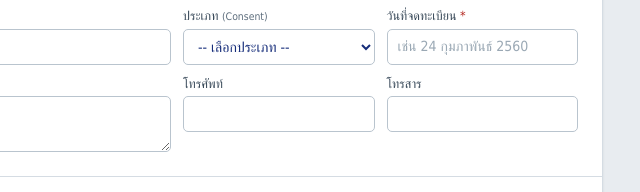
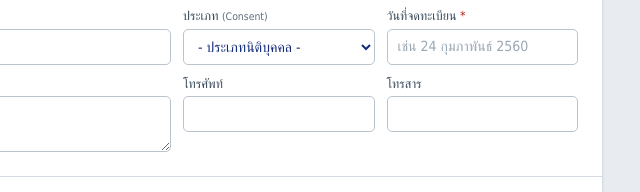
Before and after one commit to Jakkrawut-ORIX/Consent, a plain HTML site: page index.html in a window 1280 px wide. Shown: the part 312-504 px from the top of the page, 577-1217 px from the left. Drawn offline with Linux system fonts and the light colour scheme; a web font is replaced by a local one.

Commit message:
Update index.html

```diff
--- a/index.html
+++ b/index.html
@@ -24,7 +24,7 @@
 <section class="sec"><div class="hd"><h2>นิติบุคคล</h2><p>ช่องที่มี * ต้องกรอก</p></div><div class="g">
 <div class="c12"><label class="req" for="companyRegNo">ทะเบียนนิติบุคคลเลขที่ 13 หลัก</label><div class="regno"><input id="companyRegNo" name="companyRegNo" inputmode="numeric" maxlength="13" placeholder="ใส่เลข 13 หลัก" aria-describedby="companyRegNoError"><span class="count" id="digitCount">0/13 หลัก</span><div class="dbd"><button class="lnk" id="dbdHomeButton" type="button">เปิด DBD DataWarehouse</button><button class="lnk" id="dbdLookupButton" type="button">ค้นหาที่ DBD</button></div></div><small class="error-message" id="companyRegNoError"></small></div>
 <div class="c6"><label class="req" for="companyName">ชื่อนิติบุคคล</label><input id="companyName" name="companyName" placeholder="ชื่อนิติบุคคล" aria-describedby="companyNameError"><small class="error-message" id="companyNameError"></small></div>
-<div class="c3"><label for="companyType">ประเภท <small>(Consent)</small></label><select id="companyType" name="companyType"><option value="">-- เลือกประเภท --</option><option>บริษัทจำกัด</option><option>บริษัทมหาชนจำกัด</option><option>ห้างหุ้นส่วนจำกัด</option><option>ห้างหุ้นส่วนสามัญนิติบุคคล</option><option>มูลนิธิ</option><option>สมาคม</option><option>อื่น ๆ</option></select></div>
+<div class="c3"><label for="companyType">ประเภท <small>(Consent)</small></label><select id="companyType" name="companyType"><option value="">- ประเภทนิติบุคคล -</option><option>บริษัทจำกัด</option><option>บริษัทมหาชนจำกัด</option><option>ห้างหุ้นส่วนจำกัด</option><option>ห้างหุ้นส่วนสามัญนิติบุคคล</option><option> </option></select></div>
 <div class="c3"><label class="req" for="registrationDate">วันที่จดทะเบียน</label><input id="registrationDate" name="registrationDate" type="text" autocomplete="off" maxlength="50" placeholder="เช่น 24 กุมภาพันธ์ 2560" aria-describedby="registrationDateError"><small class="error-message" id="registrationDateError"></small></div>
 <div class="c6"><label for="companyAddress">ที่อยู่บริษัท <small>(Application)</small></label><textarea id="companyAddress" name="companyAddress" rows="2"></textarea></div>
 <div class="c3"><label for="phoneNo">โทรศัพท์</label><input id="phoneNo" name="phoneNo" inputmode="tel"></div>
```
